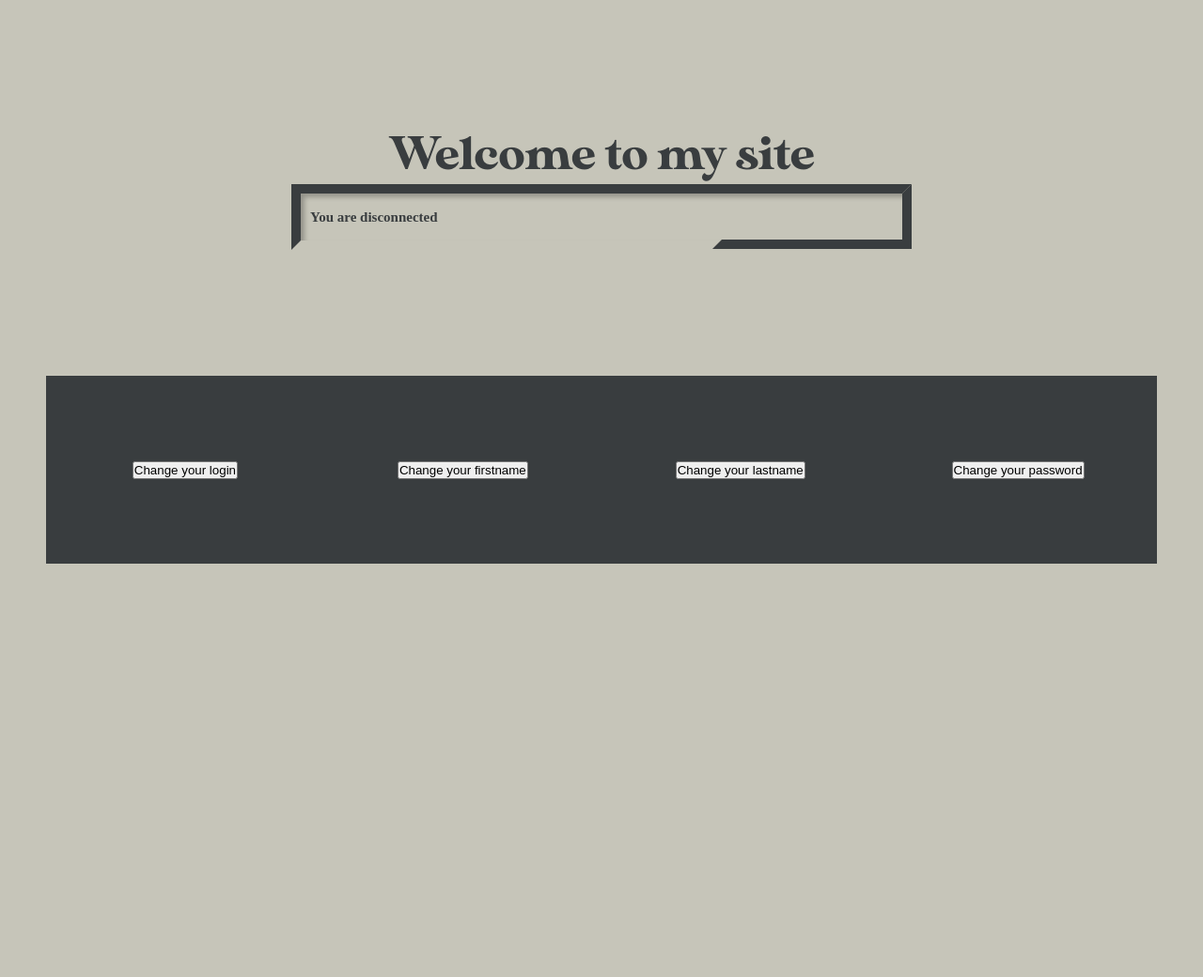
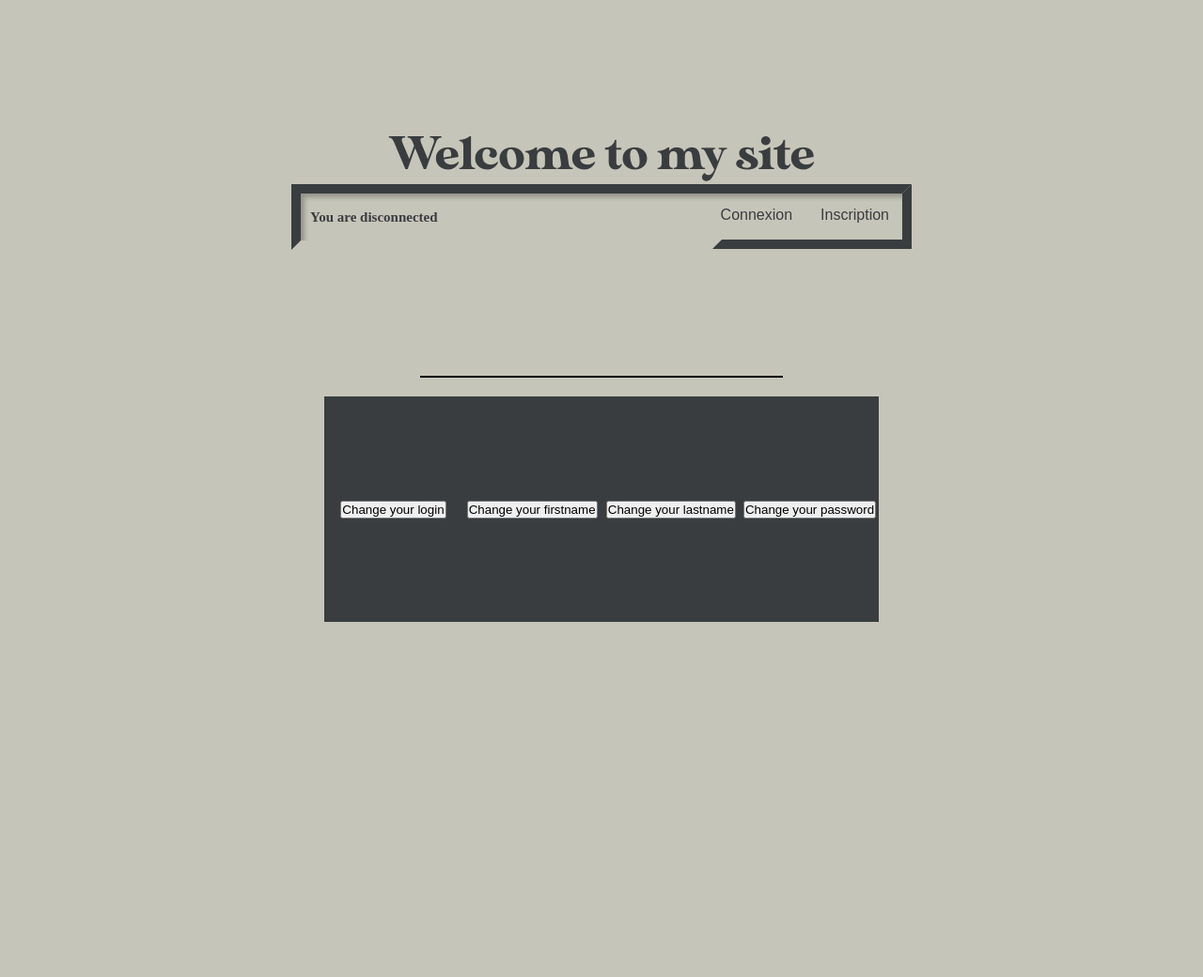
Before and after one commit to remi-garguilo/module-connexion, a PHP site: page /profil.php in a window 1280 px wide. Shown: the top 1040 px of the page at 94% size. Run offline with PHP 8.4, Linux system fonts and the light colour scheme.

Commit message:
correction bug profil, projet fini

```diff
--- a/css/index.css
+++ b/css/index.css
@@ -147,15 +147,26 @@ table {
     flex-direction: column;
     height: 100%;
 }
+.Info_profil {
+    display: flex;
+    flex-direction: column;
+    justify-content: center;
+    align-items: center;
+    border: 1px black solid;
+    width: 30%;
+}
 .containTop {
     display: flex;
+    align-items: center;
     flex-direction: column;
     height: 50%;
+    gap: 5%;
 }
 
 .containCenterOfTop {
     display: flex;
-    height: 50%;
+    height: 60%;
+    width: 50%;
     background-color: var(--color--background);
 }
 .containCenterOfTop div:nth-child(1){
@@ -210,6 +221,7 @@ table {
     align-items: center;
 }
 
+
 /* header */
 .footer{
     position: relative;
--- a/functionsql.php
+++ b/functionsql.php
@@ -1,7 +1,7 @@
 <?php
 
 function new_user() {
-    $Bdd =  mysqli_connect('localhost', 'remi-garguilo', 'FTprZ]cx1', 'remi-garguilo_module-connexion');
+    $Bdd =  mysqli_connect('localhost', 'root', 'root', 'moduleconnexion');
     if (isset($_POST['login']) && isset($_POST['prenom']) && isset($_POST['nom']) && isset($_POST['password'])) {
         $login= $_POST['login'];
         $prenom= $_POST['prenom'];
@@ -32,7 +32,7 @@ function connect_db() {
         $login = $_POST['login'];
         $pw= $_POST['password'];
         if ($login != NULL && $pw != NULL) {
-            $bdd =  mysqli_connect('localhost', 'remi-garguilo', 'FTprZ]cx1', 'remi-garguilo_module-connexion');
+            $bdd =  mysqli_connect('localhost', 'root', 'root', 'moduleconnexion');
             mysqli_set_charset($bdd, 'utf8');
             $requete = mysqli_query($bdd, "SELECT * FROM utilisateurs WHERE login='$login' ");
             $count= mysqli_num_rows($requete);
@@ -61,7 +61,7 @@ function connect_db() {
 
 
 function update_db_login(){
-    $Bdd =  mysqli_connect('localhost', 'remi-garguilo', 'FTprZ]cx1', 'remi-garguilo_module-connexion');
+    $Bdd =  mysqli_connect('localhost', 'root', 'root', 'moduleconnexion');
     mysqli_set_charset($Bdd, 'utf8');
     if (isset($_POST['newLogin'])) {
         $newLogin= $_POST['newLogin'];
@@ -94,7 +94,7 @@ function update_db_login(){
 }
 
 function update_db_prenom() {
-    $Bdd =  mysqli_connect('localhost', 'remi-garguilo', 'FTprZ]cx1', 'remi-garguilo_module-connexion');
+    $Bdd =  mysqli_connect('localhost', 'root', 'root', 'moduleconnexion');
     mysqli_set_charset($Bdd, 'utf8');
     if (isset($_POST['newPrenom'])) {
         $newPw= $_POST['newPrenom'];
@@ -116,7 +116,7 @@ function update_db_prenom() {
 }
 
 function update_db_nom() {
-    $Bdd =  mysqli_connect('localhost', 'remi-garguilo', 'FTprZ]cx1', 'remi-garguilo_module-connexion');
+    $Bdd =  mysqli_connect('localhost', 'root', 'root', 'moduleconnexion');
     if (isset($_POST['newNom'])) {
         $newPw= $_POST['newNom'];
         $pw = $_SESSION['user']['nom'];
@@ -127,7 +127,7 @@ function update_db_nom() {
         $fetch= mysqli_fetch_assoc($request);
         $_SESSION['user'] = $fetch;
         header('Location: profil.php');
-        if ($pw == NULL || $Confirmedpw == NULL ) {
+        if ($pw == NULL ) {
             echo'<p style="color:#FF0000";> <strong> You have an empty fields</strong></p>';
         }
     }
@@ -137,7 +137,7 @@ function update_db_nom() {
 }
 
 function update_db_password() {
-    $Bdd =  mysqli_connect('localhost', 'remi-garguilo', 'FTprZ]cx1', 'remi-garguilo_module-connexion');
+    $Bdd =  mysqli_connect('localhost', 'root', 'root', 'moduleconnexion');
     mysqli_set_charset($Bdd, 'utf8');
     if (isset($_POST['newPassword'])) {
         $newPw= $_POST['newPassword'];
@@ -187,4 +187,41 @@ function disp() {
         echo ('<ul class="slider-menu"><li><a href="connexion.php">Connexion</a></li></ul>');
     }
 }
+
+function disp_elem() {
+    if ($_SESSION['user']['login'] == 'admin') {
+        echo ('<ul class="slider-menu"><li><a href="index.php">Accueil</a></li>
+        <li><a href="profil.php">Profil</a></li>
+        <li><a href="admin.php">Admin</a></li>
+        </ul>');
+    }
+    else {
+        echo ('<ul class="slider-menu"><li><a href="index.php">Accueil</a></li>
+        <li><a href="profil.php">Profil</a></li></ul>');
+    }
+}
+function disp_elem_without_session() {
+    if (!isset($_SESSION['user']['login'])) {
+        echo ('<ul class="slider-menu"><li><a href="connexion.php">Connexion</a></li>
+        <li><a href="inscription.php">Inscription</a></li>
+        </ul>');
+    }
+}
+
+function Info(){
+    if (isset($_SESSION['user']['login'])){
+        $ConnectedUser = $_SESSION['user']['login'];
+        $Bdd = mysqli_connect('localhost', 'root', 'root', 'moduleconnexion');
+        $Requete = mysqli_query($Bdd, "SELECT login, prenom, nom FROM utilisateurs WHERE login= '$ConnectedUser'");
+        $rows = mysqli_num_rows($Requete);
+        if ($rows == 1){
+            $Users = mysqli_fetch_all($Requete, MYSQLI_ASSOC);
+            foreach ($Users as $User){
+                echo'<h2 class = "p1">Nom : '.$User['nom'].'<br></h2>';
+                echo'<h2 class = "p2">Prenom : '.$User['prenom'].'<br></h2>';
+                echo'<h2 class = "p3">Login : '.$User['login'].'</h2>';
+            }
+        }
+    }
+}
 ?>
--- a/profil.php
+++ b/profil.php
@@ -19,7 +19,15 @@
             <p><?php user_param() ?></p>
 		</h1>
 		<ul class="slider-menu">
-            <?php disp(); ?>
+            <ul class="slider-menu">
+            <?php if (isset($_SESSION['user']['login'])) {
+                disp_elem();
+            }
+            else {
+                disp_elem_without_session();
+            }
+            ?>
+            </ul>
 		</ul>
 	</div>
 </div>
@@ -27,6 +35,7 @@
 <main>
     <div  class="container">
         <div class = "containTop">
+            <div class=Info_profil><?php Info(); ?></div>
             <div class="containCenterOfTop">
             <div></div>
             <div><a href="login.php"><button>Change your login</button></a></div>
```
Also changed, not shown: admin.php (+8 -2 lines), index.php (+7 -2 lines).
